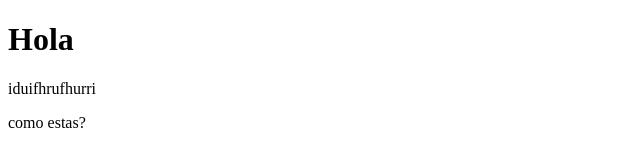
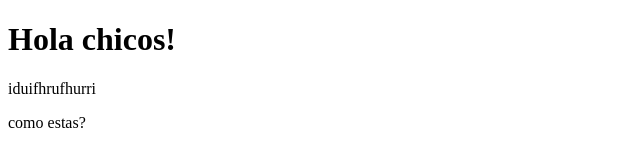
Before and after one commit to aguskoch/Prueba, a plain HTML site: page index.html in a window 1280 px wide. Shown: the whole page, without its empty margins (0-640 px from the left). Drawn offline with Linux system fonts and the light colour scheme.

Commit message:
Cambios a branch

```diff
--- a/index.html
+++ b/index.html
@@ -6,7 +6,7 @@
     <title>Prueba</title>
 </head>
 <body>
-    <h1> Hola </h1>
+    <h1> Hola chicos! </h1>
     <p> iduifhrufhurri</p>
     <p> como estas?</p>
 
```
